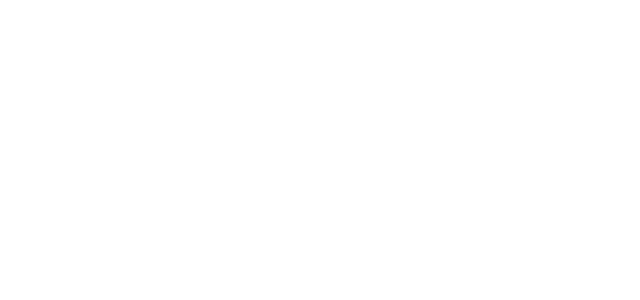
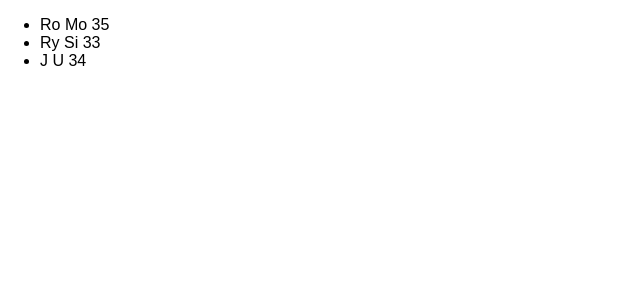
Before and after one commit to rmohanmd/user-list, a React (Create React App) app: page / in a window 1280 px wide. Shown: the top 300 px of the page, without its empty margins (0-640 px from the left). Built offline with nearby package versions, Linux system fonts and the light colour scheme.

Commit message:
Added generic user list and display iot using map()

```diff
--- a/src/App.js
+++ b/src/App.js
@@ -1,10 +1,21 @@
-import React from 'react';
+import React from "react";
 
+let userList = [
+  { id: 1, name: "Ro Mo", age: 35 },
+  { id: 2, name: "Ry Si", age: 33 },
+  { id: 3, name: "J U", age: 34 },
+];
 
 function App() {
   return (
     <div>
-
+      <ul>
+        {userList.map((user) => (
+          <li key={user.id} id={user.id}>
+            {user.name} {user.age}
+          </li>
+        ))}
+      </ul>
     </div>
   );
 }
```
Also changed, not shown: 1 other file (tests, documents, lock files or other folders).
